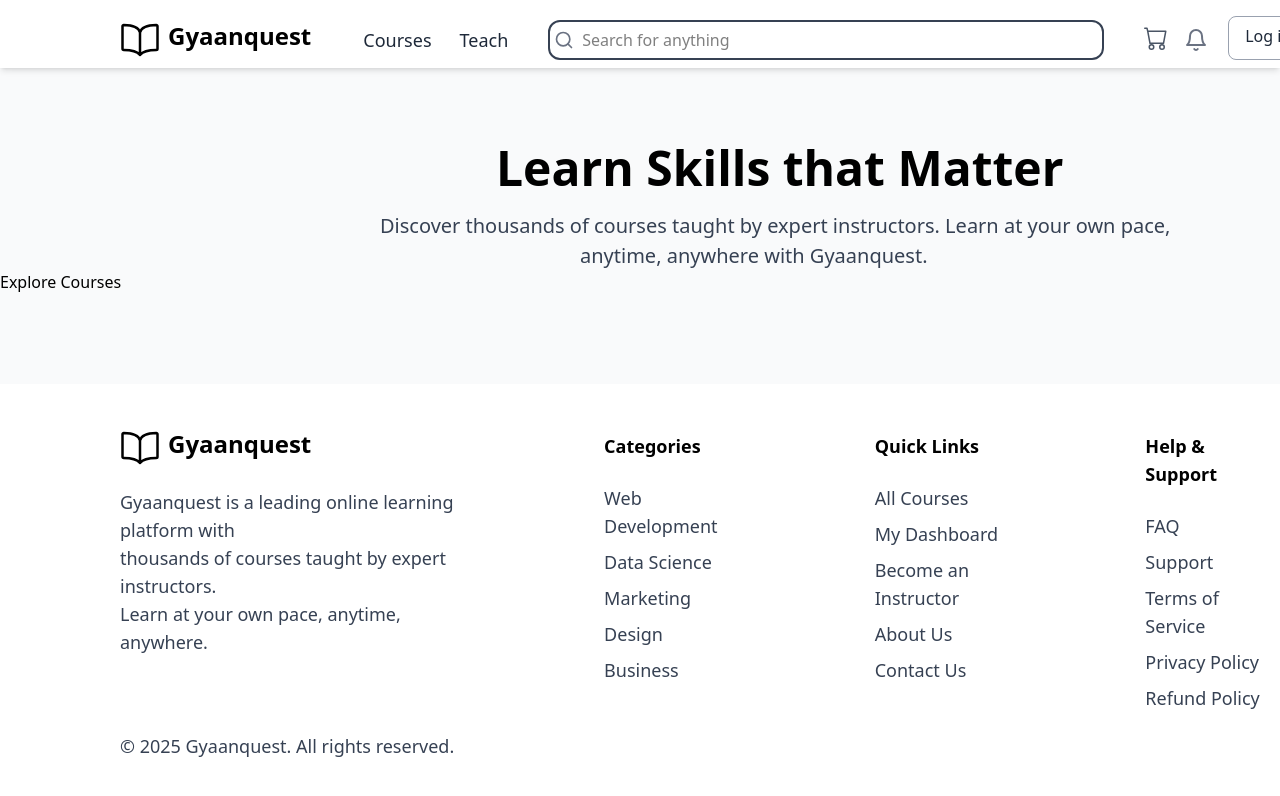
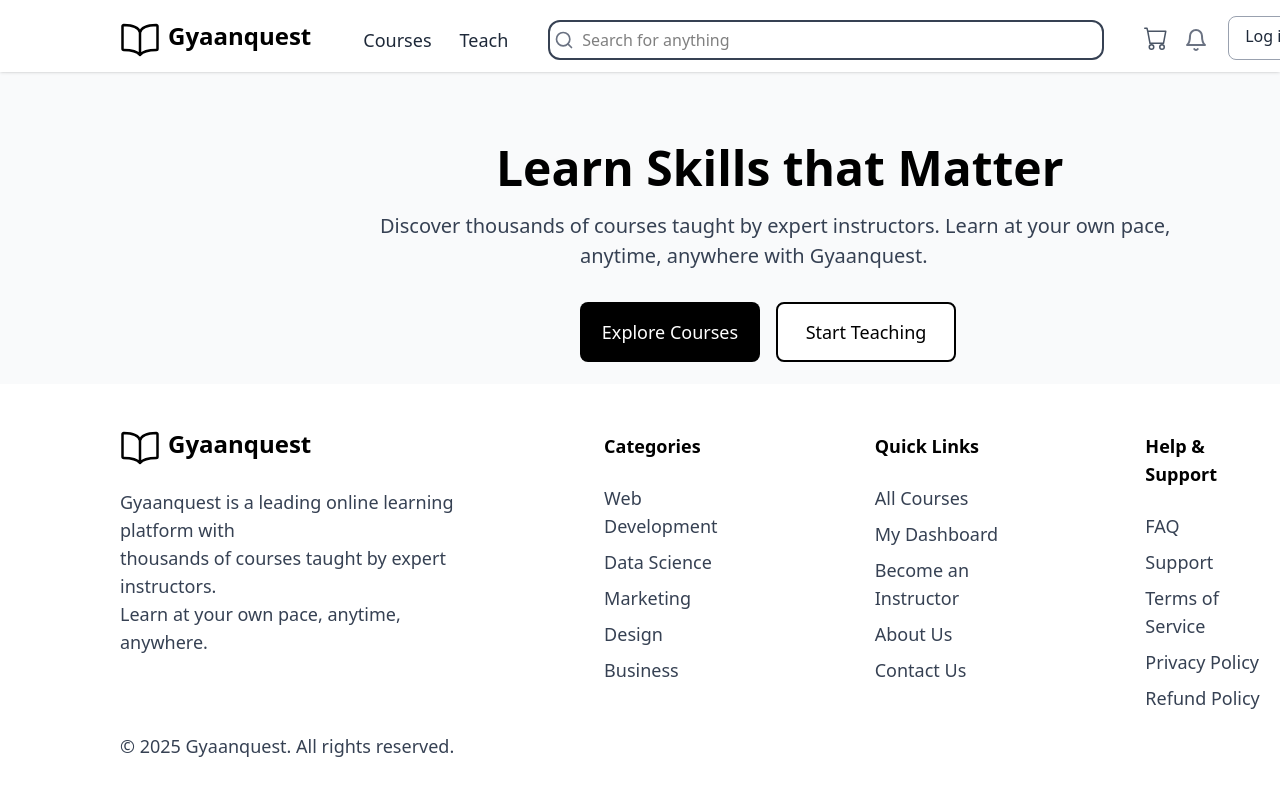
Before and after one commit to ATHRV1/Course-selling, a React (Vite) app in the folder Client/: page / in a window 1280 px wide. Shown: the top 796 px of the page. Built offline with nearby package versions, Linux system fonts and the light colour scheme.

Commit message:
Fixed Navbar

```diff
--- a/Client/src/components/Landing.jsx
+++ b/Client/src/components/Landing.jsx
@@ -6,8 +6,9 @@ export default function Landing() {
             <p className="mt-5 text-xl ml-95 text-gray-700">Discover thousands of courses taught by expert instructors. Learn at your own pace,</p>
             <p className="mt-0.5 text-xl ml-145 text-gray-700">anytime, anywhere with Gyaanquest.</p>
             </div>
-            <div className="flex">
-                <button>Explore Courses</button>
+            <div className="flex ml-145 mt-8">
+                <button className="bg-black text-white px-4 py-2 rounded-lg w-45 text-lg font-medium h-15">Explore Courses</button>
+                <button className="bg-white text-black px-4 py-2 rounded-lg w-45 text-lg font-medium h-15 ml-4 border-2 border-black">Start Teaching</button>
             </div>
         </div>
     );
--- a/Client/src/components/nav.jsx
+++ b/Client/src/components/nav.jsx
@@ -22,7 +22,7 @@ export default function Nav() {
         nav("/creator/signup");
     }
     return (
-        <div className="flex fixed pt-4 shadow-md top-0 z-50 w-full bg-white  pb-2">
+        <div className="flex fixed pt-4 shadow-sm top-0 z-50 w-full bg-white  pb-3">
             <Link to="/">
                 <div className="flex ml-30 pt-1">
                     <IoBookOutline className="text-black w-10 h-10" />
```
